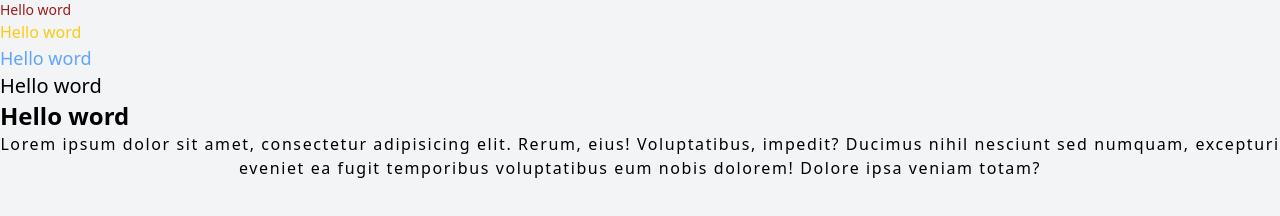
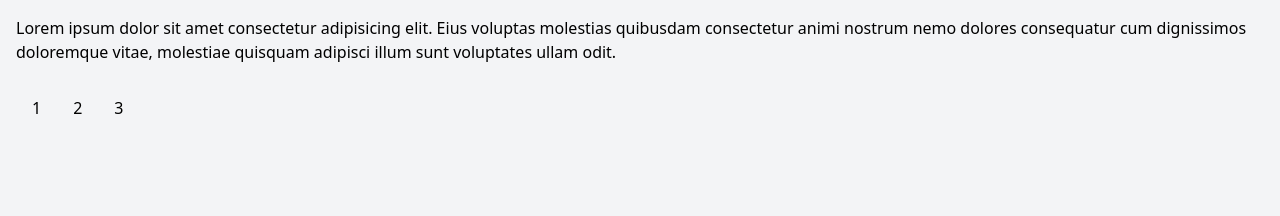
Before and after one commit to Lucas-furquim/TailwindCSS, a website: page index.html in a window 1280 px wide. Drawn offline with Linux system fonts and the light colour scheme.

Commit message:
spacin margin e padding

```diff
--- a/index.html
+++ b/index.html
@@ -10,14 +10,15 @@
 </head>
 
 <body class="bg-gray-100">
-  <h2 class="text-sm text-red-800">Hello word</h2>
-  <h2 class="text-base text-yellow-400">Hello word</h2>
-  <h2 class="text-lg text-blue-400">Hello word</h2>
-  <h2 class="text-xl">Hello word</h2>
-  <h2 class="text-2xl font-bold ">Hello word</h2>
-  <p class="text-center tracking-widest">
-    Lorem ipsum dolor sit amet, consectetur adipisicing elit. Rerum, eius! Voluptatibus, impedit? Ducimus nihil nesciunt sed numquam, excepturi eveniet ea fugit temporibus voluptatibus eum nobis dolorem! Dolore ipsa veniam totam?
-  </p>
+  <div class="p-4 mb-4"> <!-- //tamanho de fonte 10 -->
+    Lorem ipsum dolor sit amet consectetur adipisicing elit. Eius voluptas molestias quibusdam consectetur animi nostrum nemo dolores consequatur cum dignissimos doloremque vitae, molestiae quisquam adipisci illum sunt voluptates ullam odit.
+  </div>
+
+  <div class="ml-8 flex space-x-8">
+    <div>1</div>
+    <div>2</div>
+    <div>3</div>
+  </div>
 </body>
 
 </html>
```
Also changed, not shown: style.min.css.
